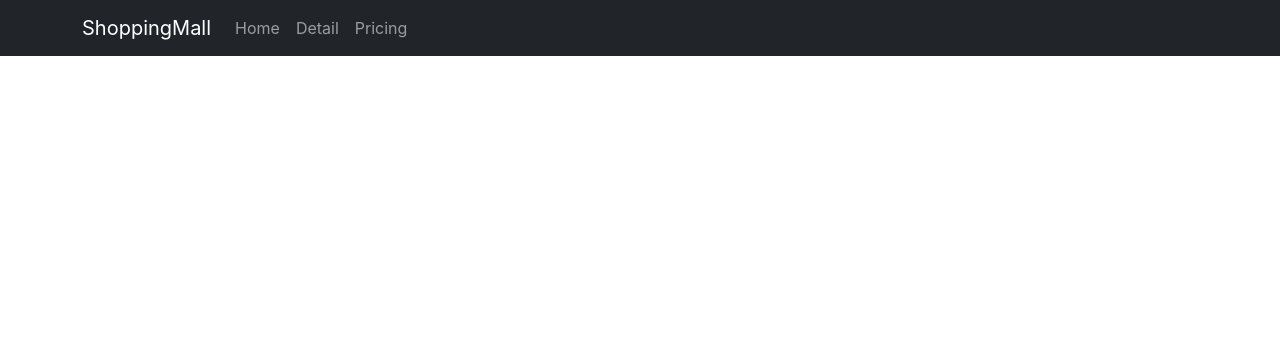
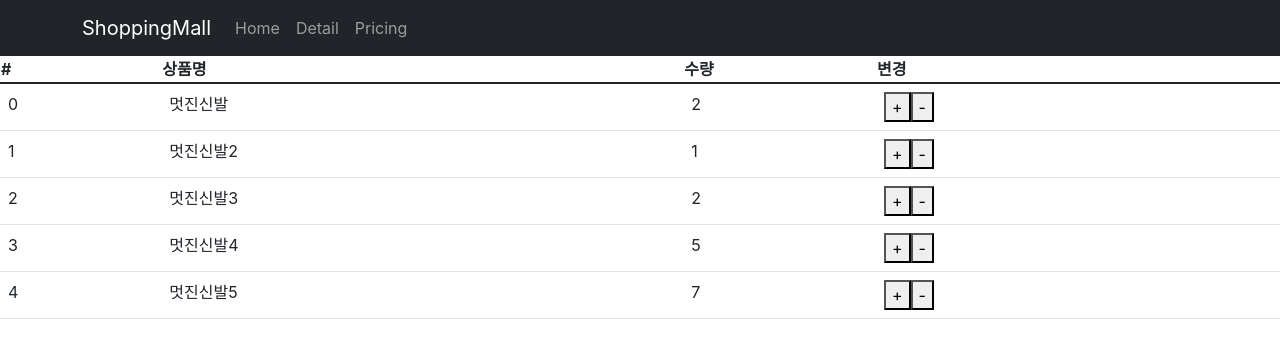
Before and after one commit to seo-K/-React-appleCodding-Class, a React (Create React App) app in the folder my-react/: page /cart in a window 1280 px wide. Shown: the top 358 px of the page. Built offline with nearby package versions, Linux system fonts and the light colour scheme.

Commit message:
- 리덕스 사용

```diff
--- a/my-react/package.json
+++ b/my-react/package.json
@@ -11,8 +11,10 @@
     "react-bootstrap": "^2.0.3",
     "react-dom": "^17.0.2",
     "react-icons": "^4.2.0",
+    "react-redux": "^7.2.6",
     "react-router-dom": "^5.2.0",
     "react-scripts": "4.0.3",
+    "redux": "^4.1.2",
     "styled-components": "^5.3.1",
     "web-vitals": "^1.1.2"
   },
--- a/my-react/src/App.js
+++ b/my-react/src/App.js
@@ -8,6 +8,7 @@ import StuHeader from './studyComponent/StuHeader'
 import StuMain from './studyComponent/StuMain'
 import Data from './page/Data';
 import Detail from './page/Detail';
+import Cart from './page/Cart';
 // import {name, name2} from './Data';
 
 
@@ -27,6 +28,9 @@ export default function App(){
           <Route path="/detail/:id">
               <Detail shoes={shoes}/>
           </Route>
+          <Route path="/cart">
+              <Cart/>
+          </Route>
       </Switch>
     </>
   );
--- a/my-react/src/index.js
+++ b/my-react/src/index.js
@@ -2,13 +2,46 @@ import React from 'react';
 import ReactDOM from 'react-dom';
 import './index.css';
 import App from './App';
+import Map from './page/Map';
+import {Provider} from 'react-redux';
+import {createStore} from 'redux';
 import reportWebVitals from './reportWebVitals';
 import { BrowserRouter} from 'react-router-dom';
+
+
+
+ let 기본state = [
+  {id : 0, name : '멋진신발', quan : 2},
+  {id : 1, name : '멋진신발2', quan : 1},
+  {id : 2, name : '멋진신발3', quan : 2},
+  {id : 3, name : '멋진신발4', quan : 5},
+  {id : 4, name : '멋진신발5', quan : 7},
+ ]
+
+ function reducer( state = 기본state, 액션) {
+   if ( 액션.type === '증가' ){
+     let copy = [...state];
+     copy[0].quan++;
+
+     return copy
+   } else if( 액션.type === '감소'){
+      let copy = [...state];
+      copy[0].quan--;
+
+      return copy
+   }else{
+     return state
+   }
+ }
+
+let store = createStore(reducer);
 
 ReactDOM.render(
   <React.StrictMode>
     <BrowserRouter>
-      <App />
+      <Provider store={store} >
+        <App />
+      </Provider>
     </BrowserRouter>
   </React.StrictMode>,
   document.getElementById('root')
--- /dev/null
+++ b/my-react/src/page/Cart.js
@@ -0,0 +1,46 @@
+import React, { useState } from 'react';
+import { useHistory, useParams } from 'react-router-dom';
+import {Table} from 'react-bootstrap';
+import { connect } from 'react-redux';
+
+function Cart(props){
+
+
+  return (
+    <div>
+      <Table responsive>
+        <tr>
+          <th>#</th>
+          <th>상품명</th>
+          <th>수량</th>
+          <th>변경</th>
+        </tr>
+          {/* <td>{ props.state[0].name }</td> */}
+          <tbody>
+            {
+              props.state.map(( a, i )=> {
+                return (
+                  <tr key={i}>
+                    <td>{ a.id }</td>
+                    <td>{ a.name }</td>
+                    <td>{ a.quan }</td>
+                    <td>
+                      <button onClick={() => {  props.dispatch({ type : '증가' })} }>+</button>
+                      <button onClick={() => { props.dispatch({ type : '감소' })} }>-</button>
+                    </td>
+                  </tr>
+                )
+              })
+            }
+          </tbody>
+      </Table>
+  </div>
+  )
+};
+
+function state를props화(state){
+  return {
+    state : state
+  }
+}
+export default connect(state를props화)(Cart);
```
Also changed, not shown: 1 other file (tests, documents, lock files or other folders).
